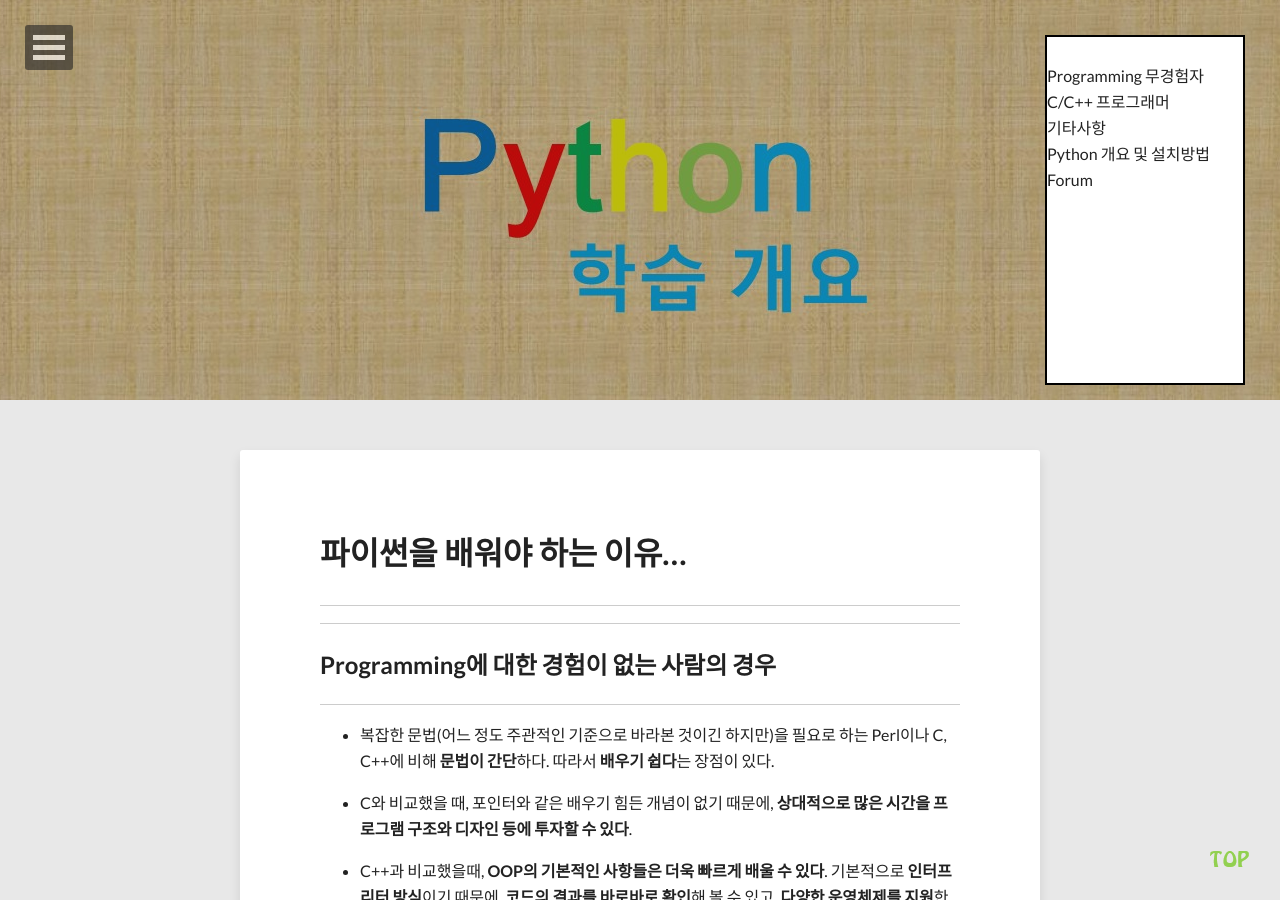
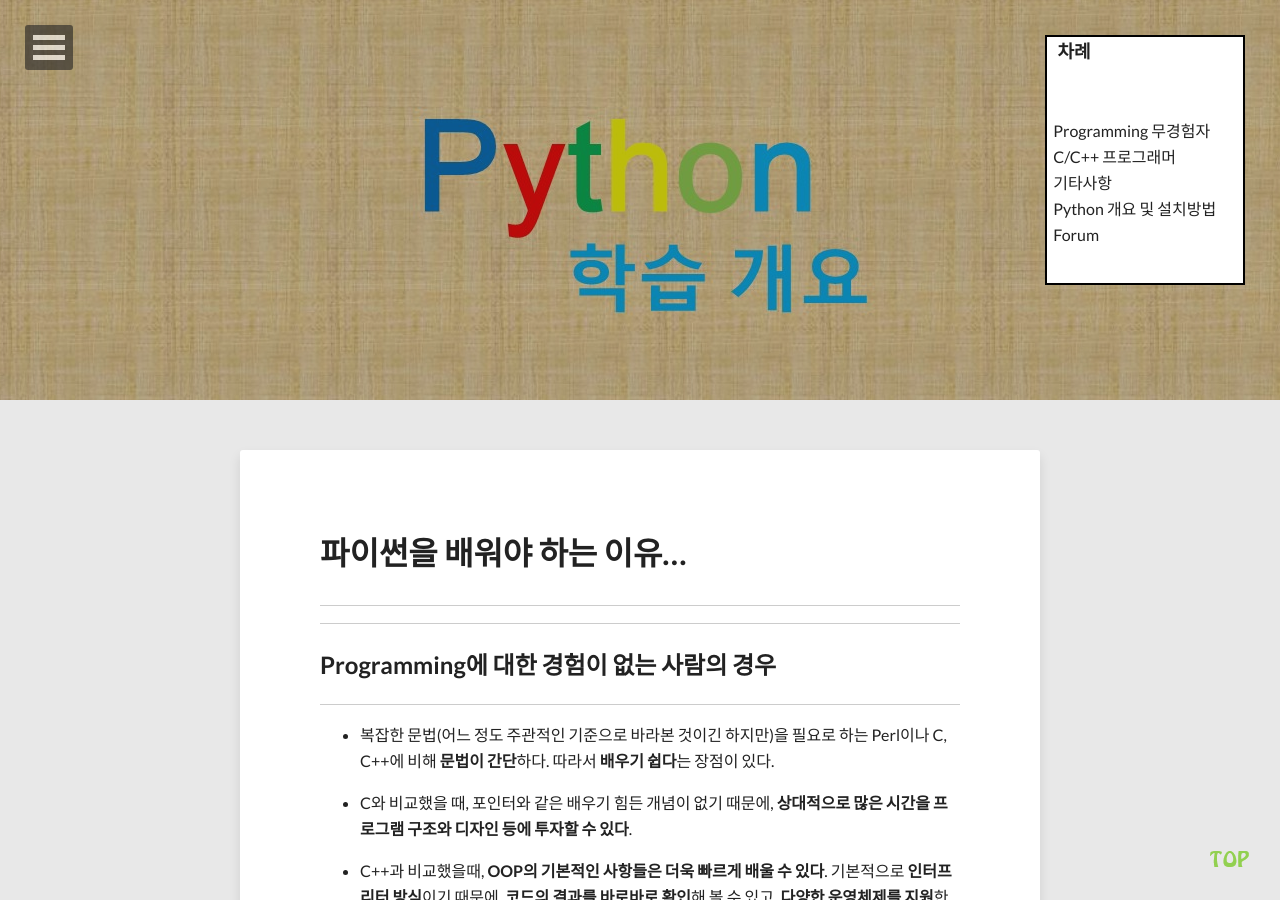
Before and after one commit to geoncheollee/geonblog, a Jekyll site: the page built from python_intro.md, in a window 1280 px wide and 900 px high. Built offline with Jekyll 4.4.1, drawn with Linux system fonts in a browser that asks for light colours; nearby versions of some CDN libraries; comment, search, counter and statistics services are not loaded.

Commit message:
20141103_hong

```diff
--- a/python_intro.md
+++ b/python_intro.md
@@ -11,12 +11,13 @@
 
 <html>
 	<body>
-		<div style="background: white; height: 350px; width: 200px; border: 2px solid black; position: fixed; top: 35px; right: 35px;">
-  			<br><a href="#1">  Programming 무경험자</a> <br>
-  			<a href="#2">  C/C++ 프로그래머</a> <br>
-  			<a href="#3">  기타사항</a> <br>
-  			<a href="#4">  Python 개요 및 설치방법 </a> <br>
-  			<a href="#forum">  Forum </a> <br>
+		<div style="background: white; height: 250px; width: 200px; border: 2px solid black; position: fixed; top: 35px; right: 35px;">
+		<b><span style="font-size: large;">&nbsp;&nbsp;&nbsp;차례</span></b><br /><br>
+  			<br><a href="#1"> &nbsp;&nbsp;Programming 무경험자</a> <br>
+  			<a href="#2"> &nbsp;&nbsp;C/C++ 프로그래머</a> <br>
+  			<a href="#3"> &nbsp;&nbsp;기타사항</a> <br>
+  			<a href="#4"> &nbsp;&nbsp;Python 개요 및 설치방법 </a> <br>
+  			<a href="#forum"> &nbsp;&nbsp;Forum </a> <br>
 
 
 		</div>
```
